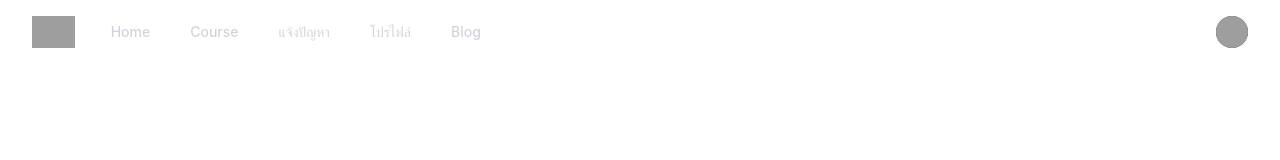
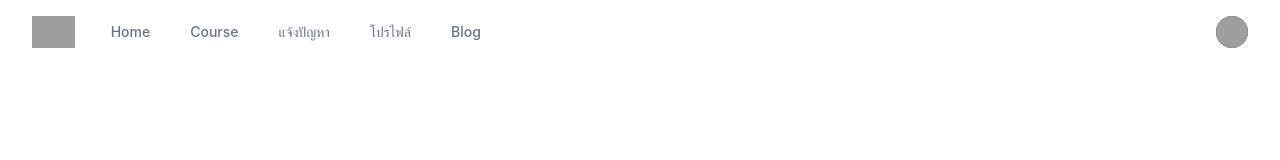
Before and after one commit to Choatchda/EduPulse, a Vue app in the folder EduPulse/: page / in a window 1280 px wide. Shown: the top 160 px of the page. Built offline with nearby package versions, Linux system fonts and the light colour scheme; grey boxes are pictures that could not be loaded.

Commit message:
Update Navbar.vue

```diff
--- a/EduPulse/src/components/Navbar.vue
+++ b/EduPulse/src/components/Navbar.vue
@@ -33,7 +33,7 @@
                 :class="[
                   item.current
                     ? 'bg-gray-900 text-white'
-                    : 'text-gray-300 hover:bg-gray-700 hover:text-white',
+                    : 'text-gray-500 hover:bg-gray-700 hover:text-white',
                   'rounded-md px-3 py-2 text-sm font-medium',
                 ]"
                 :aria-current="item.current ? 'page' : undefined"
@@ -121,7 +121,7 @@
           :class="[
             item.current
               ? 'bg-gray-900 text-white'
-              : 'text-gray-300 hover:bg-gray-700 hover:text-white',
+              : 'text-gray-700 hover:bg-gray-700 hover:text-white',
             'block rounded-md px-3 py-2 text-base font-medium',
           ]"
           :aria-current="item.current ? 'page' : undefined"
```
